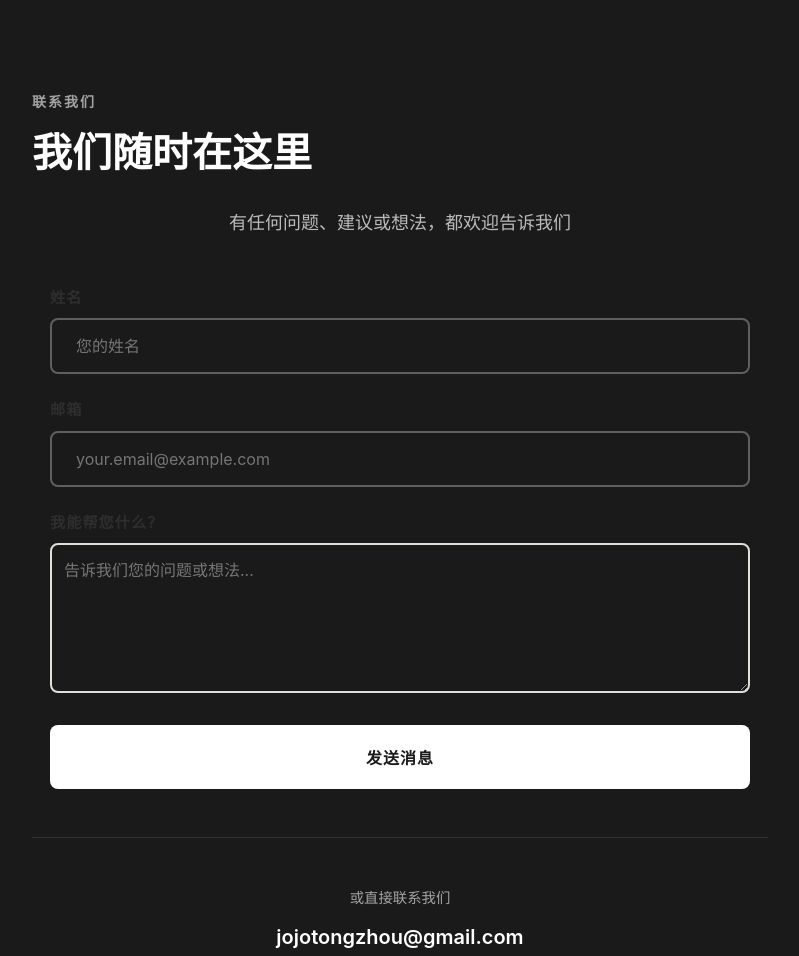
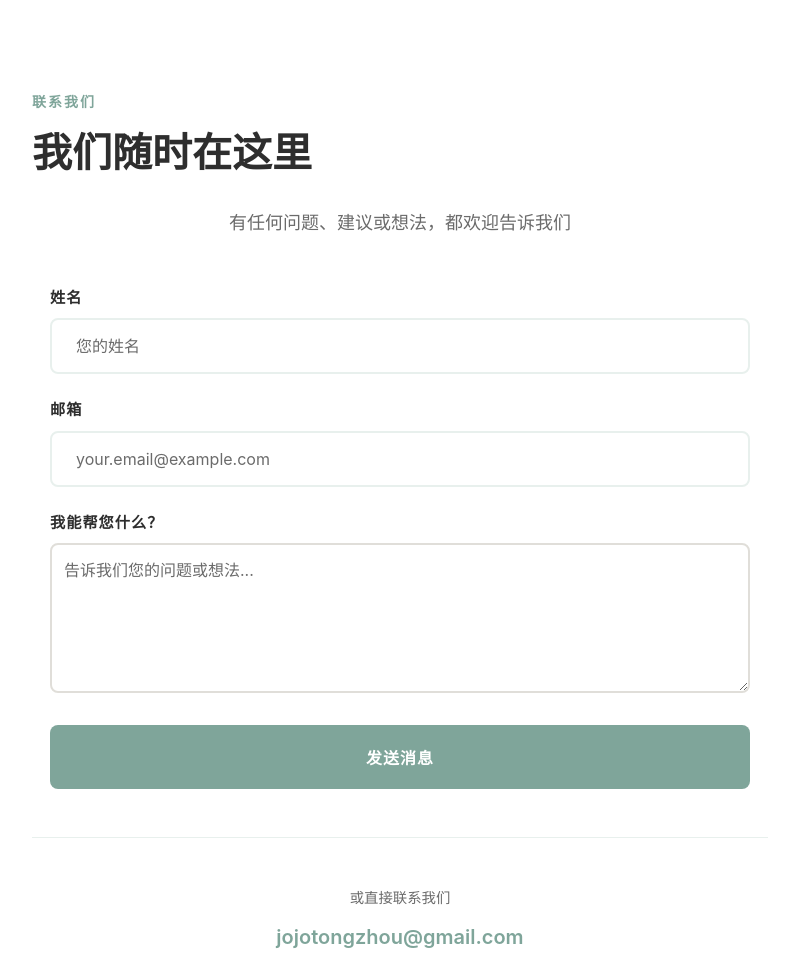
Before and after one commit to DoraZ-coder/sleep-helper-website, a website: page about.html in a window 1280 px wide. Shown: the part 4200-5156 px from the top of the page, without its empty margins (240-1039 px from the left). Drawn offline with Linux system fonts and the light colour scheme; no server answers.

Commit message:
修改联系表单为白色背景
- 改为白色背景，更符合整体设计风格
- 浅色边框（#E8F0ED）
- Focus时背景变为浅绿色（#F8FCFB）
- 绿色提交按钮，hover变深绿
- 保持现代简洁的表单设计

🤖 Generated with [Claude Code](https://claude.com/claude-code)

Co-Authored-By: Claude Sonnet 4.5 <noreply@anthropic.com>

```diff
--- a/css/style.css
+++ b/css/style.css
@@ -1082,22 +1082,13 @@ main {
 
 /* 联系我们 */
 .section-contact {
-    background: #1a1a1a;
-    color: white;
-}
-
-.section-contact .section-label {
-    color: rgba(255, 255, 255, 0.6);
-}
-
-.section-contact .section-title {
-    color: white;
+    background: white;
 }
 
 .contact-intro {
     font-size: 1.125rem;
     text-align: center;
-    color: rgba(255, 255, 255, 0.7);
+    color: var(--secondary-text);
     margin-bottom: 3rem;
 }
 
@@ -1117,7 +1108,7 @@ main {
     font-weight: 600;
     letter-spacing: 1px;
     text-transform: uppercase;
-    color: white;
+    color: var(--text-color);
     margin-bottom: 0.75rem;
 }
 
@@ -1125,10 +1116,10 @@ main {
 .form-group textarea {
     width: 100%;
     padding: 1rem 1.5rem;
-    background: transparent;
-    border: 2px solid rgba(255, 255, 255, 0.3);
+    background: white;
+    border: 2px solid #E8F0ED;
     border-radius: 8px;
-    color: white;
+    color: var(--text-color);
     font-size: 1rem;
     font-family: inherit;
     transition: all 0.3s ease;
@@ -1136,14 +1127,14 @@ main {
 
 .form-group input::placeholder,
 .form-group textarea::placeholder {
-    color: rgba(255, 255, 255, 0.4);
+    color: var(--secondary-text);
 }
 
 .form-group input:focus,
 .form-group textarea:focus {
     outline: none;
     border-color: var(--primary-color);
-    background: rgba(127, 165, 154, 0.05);
+    background: #F8FCFB;
 }
 
 .form-group textarea {
@@ -1154,8 +1145,8 @@ main {
 .btn-submit {
     width: 100%;
     padding: 1.25rem;
-    background: white;
-    color: #1a1a1a;
+    background: var(--primary-color);
+    color: white;
     border: none;
     border-radius: 8px;
     font-size: 1rem;
@@ -1167,8 +1158,7 @@ main {
 }
 
 .btn-submit:hover {
-    background: var(--primary-color);
-    color: white;
+    background: var(--secondary-color);
     transform: translateY(-2px);
     box-shadow: 0 8px 20px rgba(127, 165, 154, 0.3);
 }
@@ -1176,17 +1166,17 @@ main {
 .contact-footer {
     text-align: center;
     padding-top: 3rem;
-    border-top: 1px solid rgba(255, 255, 255, 0.1);
+    border-top: 1px solid #E8F0ED;
 }
 
 .contact-footer p {
-    color: rgba(255, 255, 255, 0.6);
+    color: var(--secondary-text);
     margin-bottom: 0.75rem;
     font-size: 0.9rem;
 }
 
 .contact-email {
-    color: white;
+    color: var(--primary-color);
     font-size: 1.25rem;
     font-weight: 600;
     text-decoration: none;
@@ -1194,7 +1184,7 @@ main {
 }
 
 .contact-email:hover {
-    color: var(--primary-color);
+    color: var(--secondary-color);
 }
 
 .btn-primary-large {
```
